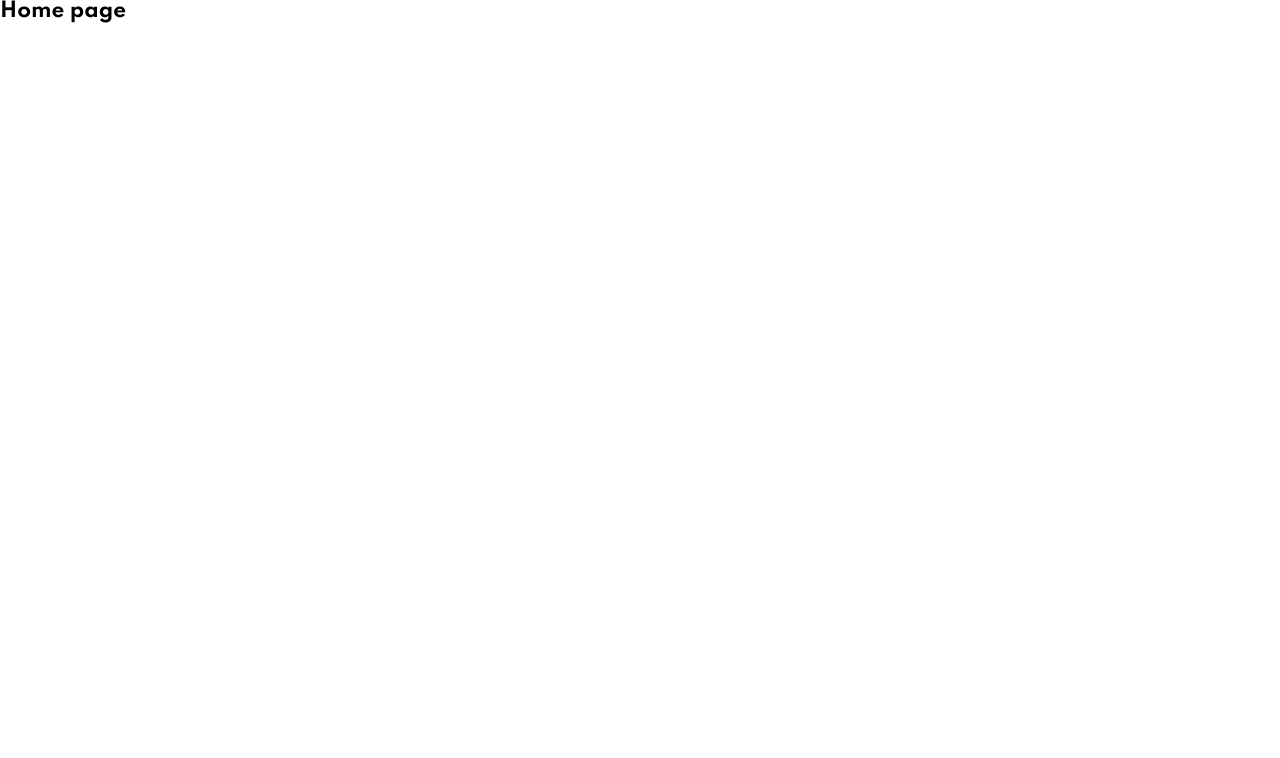
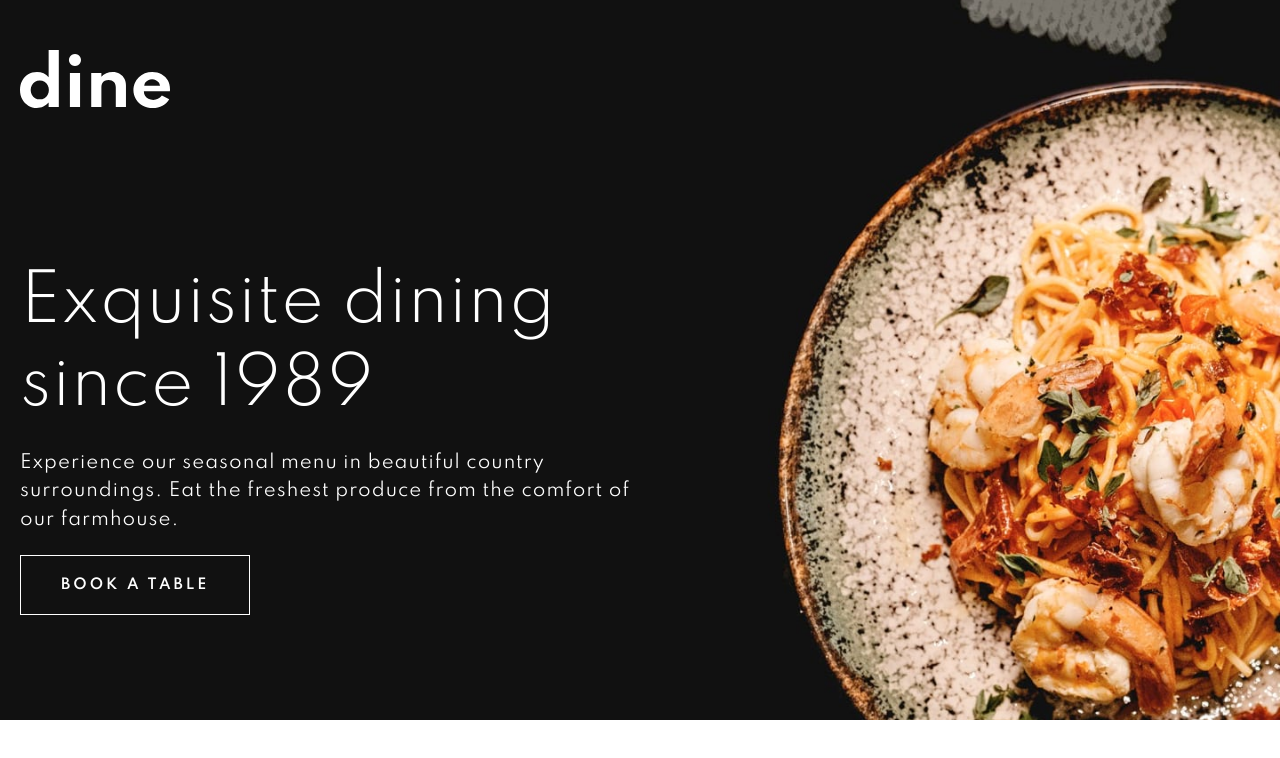
Before and after one commit to habibdev96/FEM-dine-restaurant-website, a React (Create React App) app: page / in a window 1280 px wide. Shown: the top 758 px of the page. Built offline with nearby package versions, Linux system fonts and the light colour scheme.

Commit message:
created home header

```diff
--- /dev/null
+++ b/src/components/Home/HomeHeader.js
@@ -0,0 +1,46 @@
+import styled from "styled-components";
+import { sectionSpacingSm, maxWidthLg } from "../../abstracts/Mixins";
+import logo from "../../assets/logo.svg";
+import homeShowcase from "../../assets/homepage/hero-bg-desktop.jpg";
+import { HeroHeading } from "../styledElements/Headings";
+import Paragraph from "../styledElements/Paragraphs";
+import Button from "../styledElements/Buttons";
+
+const Header = styled.header`
+  background: url(${homeShowcase}) center center/cover no-repeat;
+  height: 90vh;
+`;
+
+const Container = styled.div`
+  ${sectionSpacingSm}
+  ${maxWidthLg}
+  display: grid;
+  grid-template-columns: repeat(2, 1fr);
+
+  .logo {
+    width: 15rem;
+    margin-bottom: 15rem;
+  }
+`;
+
+const HomeHeader = () => {
+  return (
+    <Header>
+      <Container>
+        <div>
+          <img src={logo} alt="dine logo" className="logo" />
+          <HeroHeading>Exquisite dining since 1989</HeroHeading>
+          <Paragraph hero>
+            Experience our seasonal menu in beautiful country surroundings. Eat
+            the freshest produce from the comfort of our farmhouse.
+          </Paragraph>
+          <Button primary to="/Booking">
+            Book a table
+          </Button>
+        </div>
+      </Container>
+    </Header>
+  );
+};
+
+export default HomeHeader;
--- /dev/null
+++ b/src/components/styledElements/Buttons.js
@@ -0,0 +1,30 @@
+import styled, { css } from "styled-components";
+import { Link } from "react-router-dom";
+import { headingStyles } from "../../abstracts/Mixins";
+
+const Button = styled(Link)`
+  ${headingStyles}
+  text-transform: uppercase;
+  padding: 2rem 4rem;
+  display: inline-block;
+  transition: var(--mainTransition);
+
+  ${({ primary }) =>
+    primary &&
+    css`
+      font-size: 1.4rem;
+      letter-spacing: 0.3rem;
+      font-weight: 600;
+      color: var(--white);
+      background-color: transparent;
+      border: 0.1rem solid var(--white);
+
+      &:hover,
+      &:focus {
+        background-color: var(--white);
+        color: var(--black);
+      }
+    `}
+`;
+
+export default Button;
--- /dev/null
+++ b/src/components/styledElements/Headings.js
@@ -0,0 +1,9 @@
+import styled from "styled-components";
+import { headingStyles } from "../../abstracts/Mixins";
+
+export const HeroHeading = styled.h1`
+  ${headingStyles}
+  font-weight: 300;
+  color: var(--white);
+  font-size: 6.4rem;
+`;
--- /dev/null
+++ b/src/components/styledElements/Paragraphs.js
@@ -0,0 +1,16 @@
+import styled, { css } from "styled-components";
+import { textStyles } from "../../abstracts/Mixins";
+
+const Paragraph = styled.p`
+  ${textStyles}
+
+  ${({ hero }) =>
+    hero &&
+    css`
+      font-size: 1.8rem;
+      color: var(--white);
+      padding: 2rem 0;
+    `}
+`;
+
+export default Paragraph;
--- a/src/pages/Home.js
+++ b/src/pages/Home.js
@@ -1,5 +1,11 @@
+import HomeHeader from "../components/Home/HomeHeader";
+
 const Home = () => {
-  return <h1>Home page</h1>;
+  return (
+    <>
+      <HomeHeader />
+    </>
+  );
 };
 
 export default Home;
```
